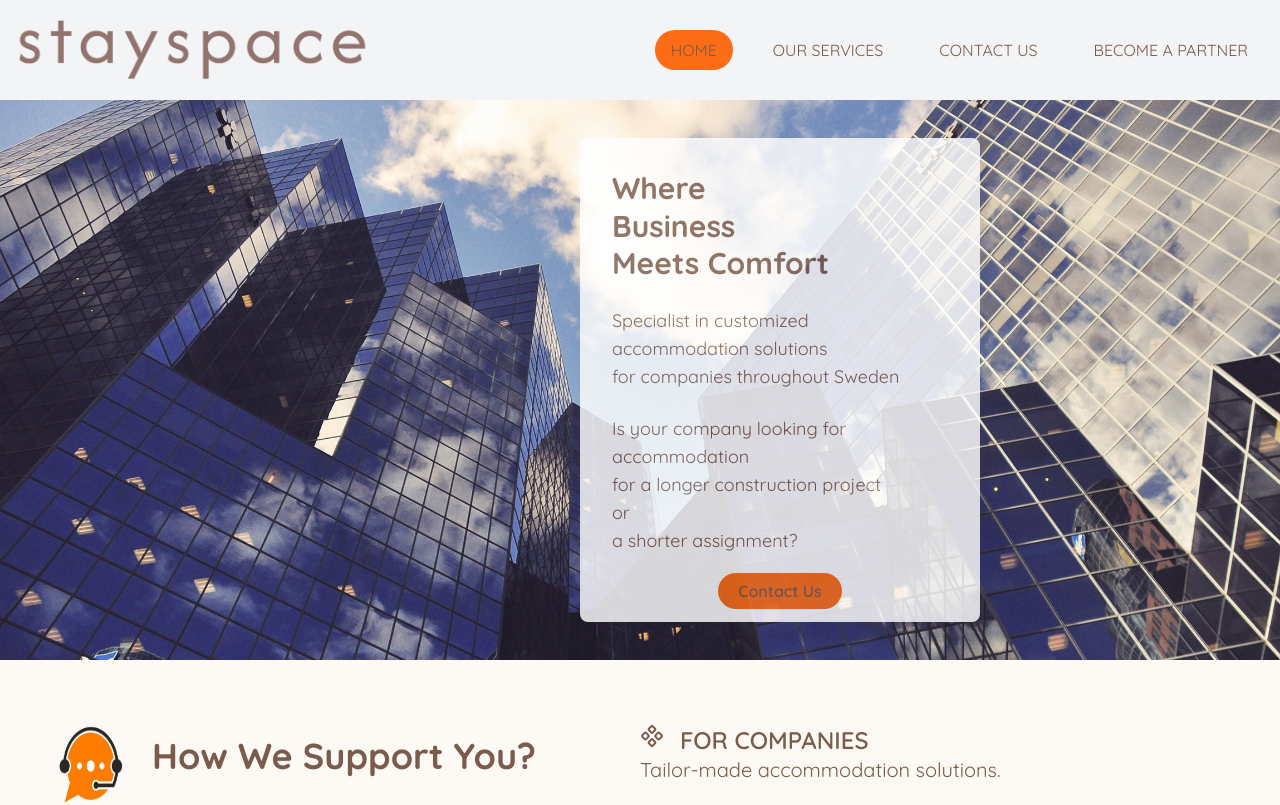
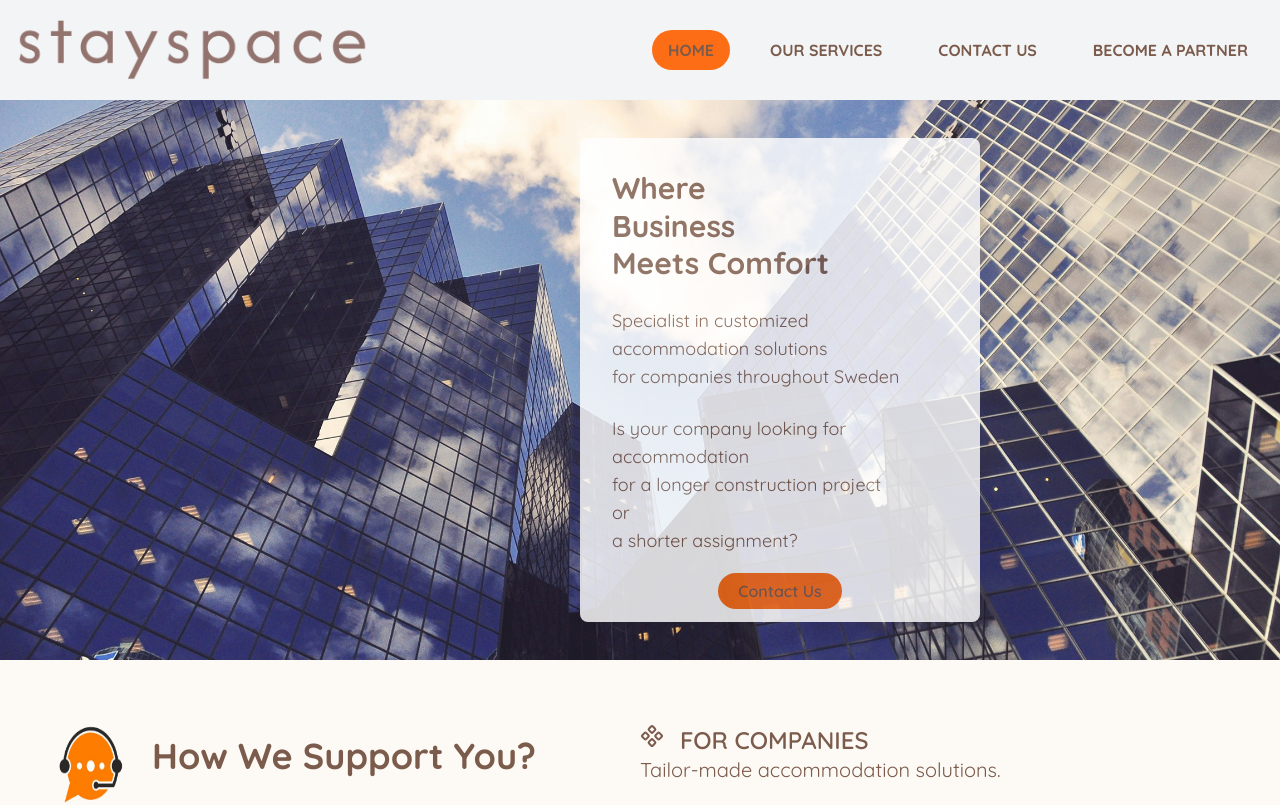
Before and after one commit to raselrzl/stayspace, a Next.js app: page / in a window 1280 px wide. Shown: the top 805 px of the page. Built offline with nearby package versions, Linux system fonts and the light colour scheme.

Commit message:
carosuel

```diff
--- a/app/components/Navbar.tsx
+++ b/app/components/Navbar.tsx
@@ -42,7 +42,7 @@ export default function Navbar() {
 
   return (
     <nav
-      className={`bg-gray-100 p-4 transition-all duration-300 sticky top-0 z-50 uppercase ${
+      className={`bg-gray-100 p-4 transition-all duration-300 sticky top-0 z-50 uppercase font-bold ${
         isScrolled ? "py-1" : "py-4"
       }`}
     >
--- a/app/components/Navlink.tsx
+++ b/app/components/Navlink.tsx
@@ -51,7 +51,7 @@ export function Navlink() {
           </div>
 
           {/* Nav Links */}
-          <div className="flex flex-col justify-center items-center space-y-6 uppercase">
+          <div className="flex flex-col justify-center items-center space-y-6 uppercase font-bold">
             <Link href="/" className={`px-4 py-1 text-xs ${isActiveLink("/")}`}>
               Home
             </Link>
```
